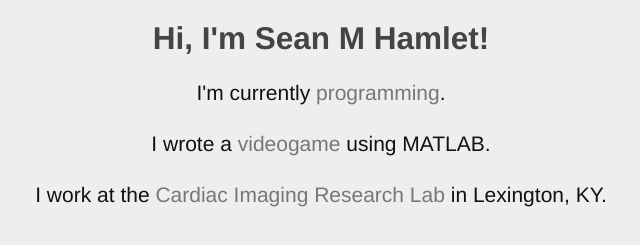
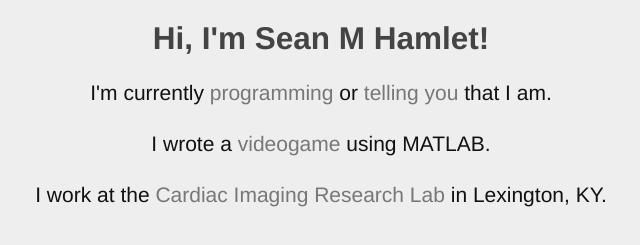
Before and after one commit to seanhamlet/seanmhamlet.github.io, a plain HTML site: page index.html in a window 1280 px wide. Shown: the part 305-550 px from the top of the page, without its empty margins (319-959 px from the left). Drawn offline with Linux system fonts and the light colour scheme.

Commit message:
Updates currently sentence

```diff
--- a/index.html
+++ b/index.html
@@ -50,7 +50,7 @@
     <div id='container'>
       <h1>Hi, I'm Sean M Hamlet!</h1>
 
-      <p>I'm currently <a href="https://github.com/seanmhamlet" target="_blank">programming</a>.</p>
+      <p>I'm currently <a href="https://github.com/seanmhamlet" target="_blank">programming</a> or <a href="https://twitter.com/seanmhamlet" target="_blank">telling you</a> that I am.</p>
 
       <p>I wrote a <a href="http://jcmr-online.biomedcentral.com/articles/10.1186/s12968-016-0272-z" target="_blank">videogame</a> using MATLAB.</p>
 
```
